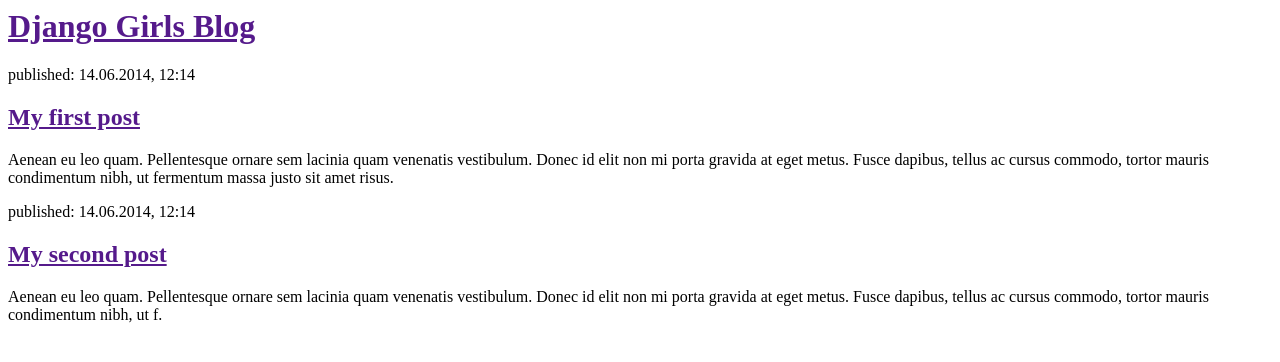
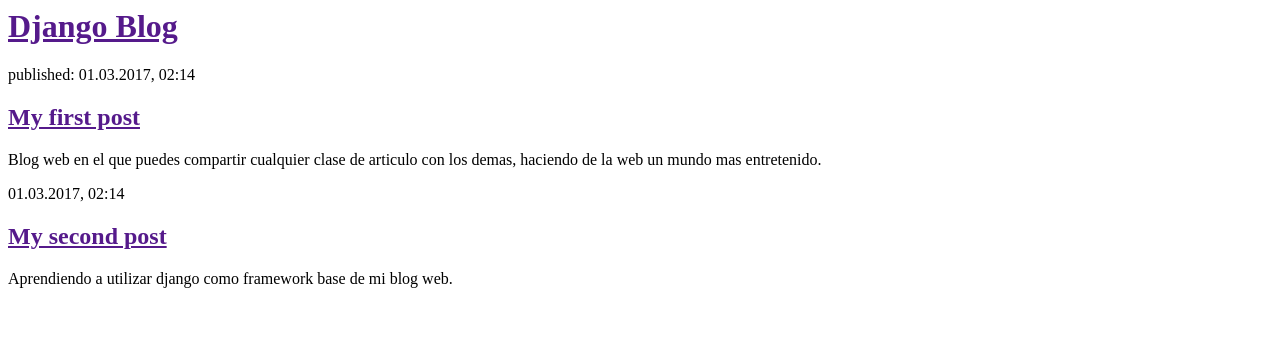
Before and after one commit to aliriox/my-first-blog, a Django app: page / in a window 1280 px wide. Shown: the top 362 px of the page. Run offline with Django 3.2, Linux system fonts and the light colour scheme.

Commit message:
cambiando html

```diff
--- a/blog/templates/blog/post_list.html
+++ b/blog/templates/blog/post_list.html
@@ -12,23 +12,23 @@
 
 <html>
     <head>
-    	<!-- titulo de la pagina web -->
-        <title>Django Girls blog</title>
+    	<!-- prsentacion de la pagina web -->
+        <title>Django blog</title>
     </head>
     <body>
         <div>
-            <h1><a href="">Django Girls Blog</a></h1>
+            <h1><a href="">Django Blog</a></h1>
         </div>
         <div>
-            <p>published: 14.06.2014, 12:14</p>
+            <p>published: 01.03.2017, 02:14</p>
             <h2><a href="">My first post</a></h2>
-            <p>Aenean eu leo quam. Pellentesque ornare sem lacinia quam venenatis vestibulum. Donec id elit non mi porta gravida at eget metus. Fusce dapibus, tellus ac cursus commodo, tortor mauris condimentum nibh, ut fermentum massa justo sit amet risus.</p>
+            <p>Blog web en el que puedes compartir cualquier clase de articulo con los demas, haciendo de la web un mundo mas entretenido.</p>
         </div>
 
         <div>
-            <p>published: 14.06.2014, 12:14</p>
+            <p>01.03.2017, 02:14</p>
             <h2><a href="">My second post</a></h2>
-            <p>Aenean eu leo quam. Pellentesque ornare sem lacinia quam venenatis vestibulum. Donec id elit non mi porta gravida at eget metus. Fusce dapibus, tellus ac cursus commodo, tortor mauris condimentum nibh, ut f.</p>
+            <p>Aprendiendo a utilizar django como framework base de mi blog web.</p>
         </div>
     </body>
 </html>
```
